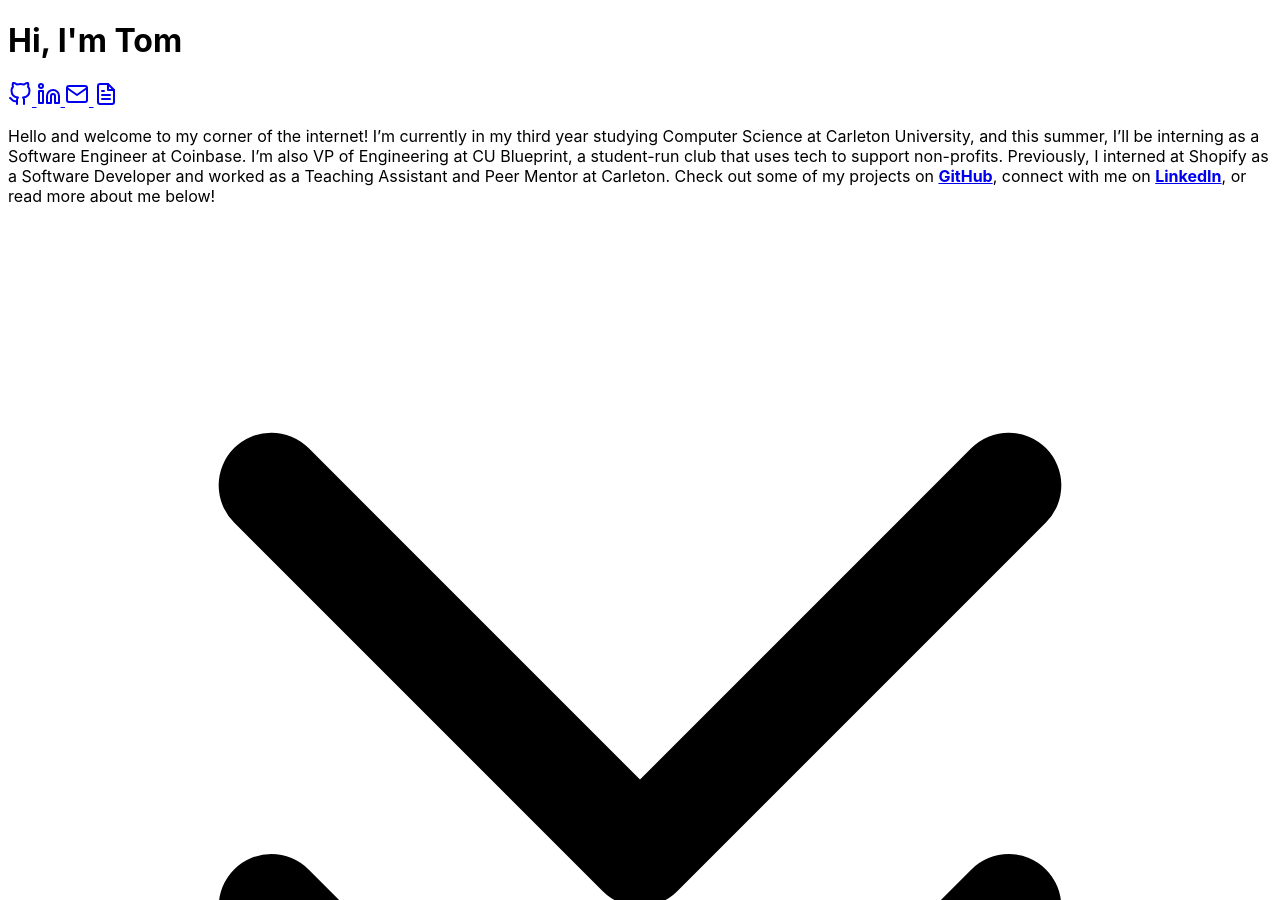
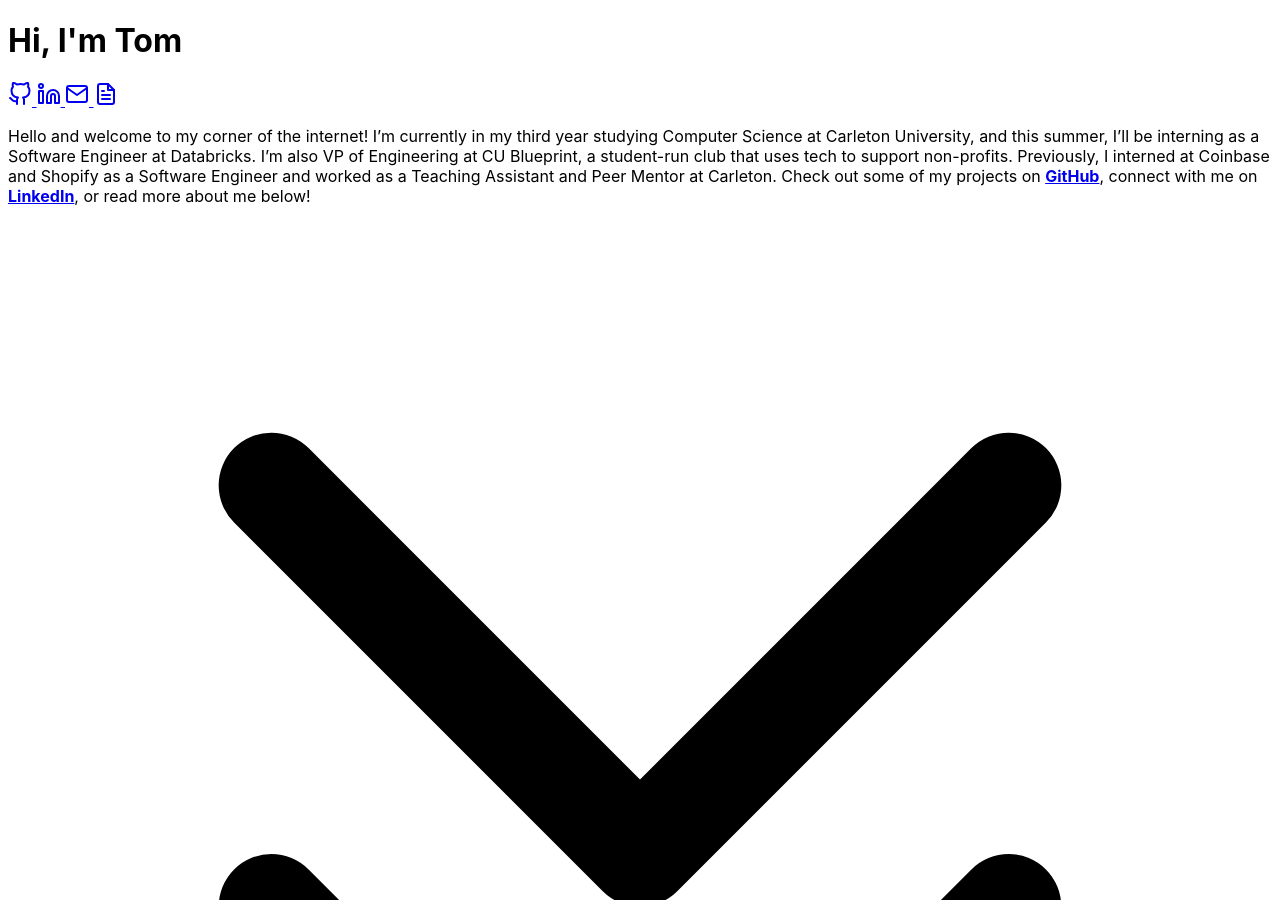
Before and after one commit to zhu-tom/personal-site, a Jekyll site: the page built from index.md, in a window 1280 px wide and 900 px high. Built offline with Jekyll 4.4.1, drawn with Linux system fonts in a browser that asks for light colours; nearby versions of some CDN libraries.

Commit message:
update index

```diff
--- a/index.md
+++ b/index.md
@@ -2,4 +2,4 @@
 layout: default
 title: "Hi :)"
 ---
-Hello and welcome to my corner of the internet! I'm currently in my third year studying Computer Science at Carleton University, and this summer, I'll be interning as a Software Engineer at Coinbase. I'm also VP of Engineering at CU Blueprint, a student-run club that uses tech to support non-profits. Previously, I interned at Shopify as a Software Developer and worked as a Teaching Assistant and Peer Mentor at Carleton. Check out some of my projects on **[GitHub](https://github.com/zhu-tom)**, connect with me on **[LinkedIn](https://www.linkedin.com/in/zhu-tom)**, or read more about me below!
+Hello and welcome to my corner of the internet! I'm currently in my third year studying Computer Science at Carleton University, and this summer, I'll be interning as a Software Engineer at Databricks. I'm also VP of Engineering at CU Blueprint, a student-run club that uses tech to support non-profits. Previously, I interned at Coinbase and Shopify as a Software Engineer and worked as a Teaching Assistant and Peer Mentor at Carleton. Check out some of my projects on **[GitHub](https://github.com/zhu-tom)**, connect with me on **[LinkedIn](https://www.linkedin.com/in/zhu-tom)**, or read more about me below!
```
